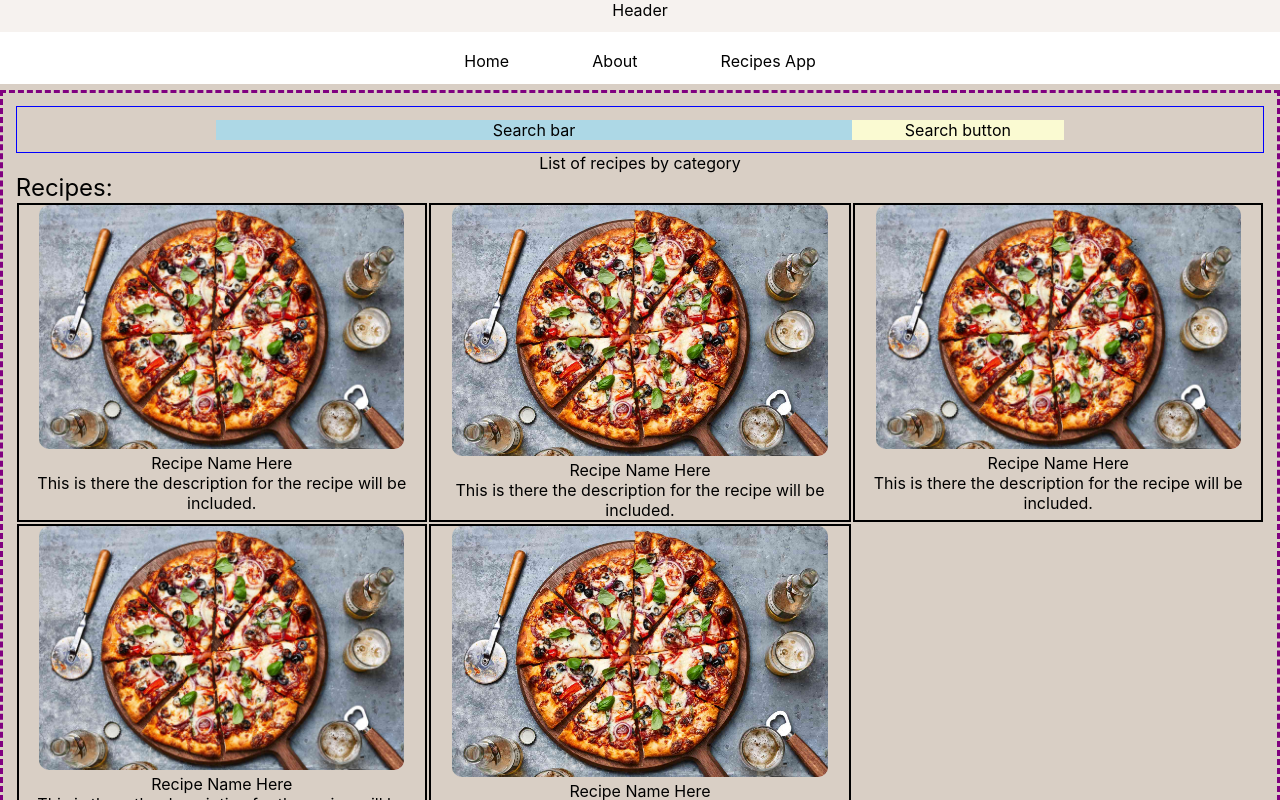
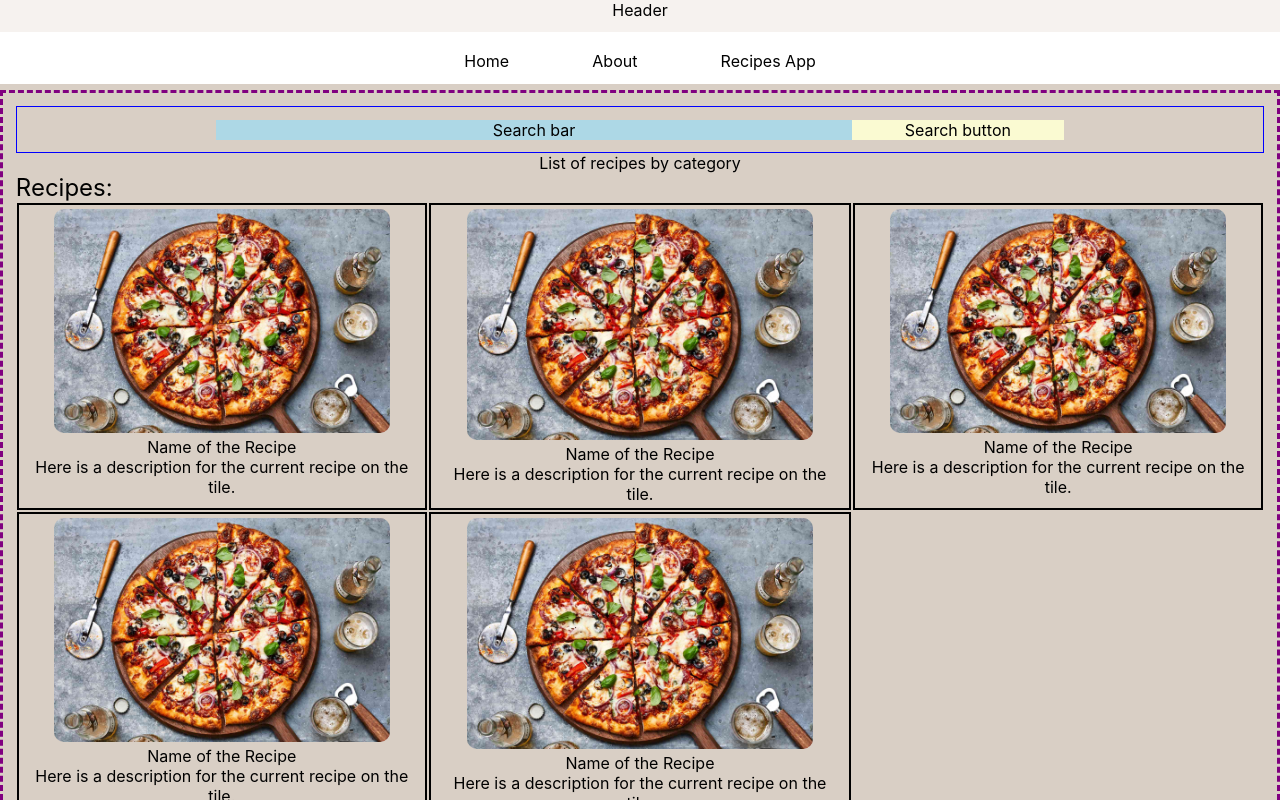
Before and after one commit to griseldasanchez/apps, a React (Create React App) app: page /recipes-app in a window 1280 px wide. Shown: the top 800 px of the page. Built offline with nearby package versions, Linux system fonts and the light colour scheme.

Commit message:
General clean up to get link setup and routing for tiles

```diff
--- a/src/App.js
+++ b/src/App.js
@@ -11,6 +11,7 @@ import { createBrowserRouter,
 import Home from './components/Home/Home';
 import About from './components/About';
 import RecipesApp from'./components/Recipes/RecipesApp';
+import { dataLoader } from './components/Recipes/RecipesApp';
 import Footer from './components/Footer/Footer';
 import RecipeDetails from './components/Recipes/RecipeDetails';
 // eslint-disable-next-line
@@ -19,8 +20,39 @@ import NavigationBar from './components/NavigationBar';
 // Styles
 import './App.css';
 
+function App() {
 
-const Root = () => {
+  const router = createBrowserRouter(
+    createRoutesFromElements(
+      <Route path="/" element={<Root /> }>
+        <Route index element={<Home />}></Route>
+        <Route path="/about" element={<About />}></Route>
+        <Route path="/recipes-app" element={<RecipesApp />} loader={dataLoader}></Route>
+        <Route path="/recipe-details" element={<RecipeDetails />}></Route>
+      </Route>
+    )
+  )
+
+  return (
+
+      <div id="App">
+        <header id="app-header">Header</header>
+
+        <body id="app-body">
+          <div>
+            <RouterProvider router={router} />
+          </div>
+        </body>
+
+        <footer id="app-footer">
+          <Footer />
+        </footer>
+      </div>
+
+  );
+}
+
+export const Root = () => {
   return (
     <>
     {/* Navigation Bar Routes */}
@@ -37,37 +69,4 @@ const Root = () => {
   )
 }
 
-function App() {
-
-  const router = createBrowserRouter(
-    createRoutesFromElements(
-      <Route path="/" element={<Root /> }>
-        <Route index element={<Home />}></Route>
-        <Route path="/about" element={<About />}></Route>
-        <Route path="/recipes-app" element={<RecipesApp />}></Route>
-        <Route path="/recipe-details" element={<RecipeDetails />}></Route>
-      </Route>
-    )
-  )
-
-  return (
-
-      <div id="App">
-        <header id="app-header">Header</header>
-
-        <body id="app-body">
-          <div>
-            {/* <NavigationBar /> */}
-            <RouterProvider router={router} />
-          </div>
-        </body>
-
-        <footer id="app-footer">
-          <Footer />
-        </footer>
-      </div>
-
-  );
-}
-
 export default App;
--- a/src/components/Recipes/AllRecipes.css
+++ b/src/components/Recipes/AllRecipes.css
@@ -44,6 +44,7 @@
   .recipes-grid-container > div {
     border: 2px solid black;
     margin: 1px;
+    padding: 1% 4%;
     text-align: center;
   }
 
--- a/src/components/Recipes/AllRecipes.js
+++ b/src/components/Recipes/AllRecipes.js
@@ -1,17 +1,21 @@
 import React from 'react';
-import './AllRecipes.css';
+
+// Components
 import RecipeTile from './RecipeTile';
 
-export default function AllRecipes() {
+// Styles
+import './AllRecipes.css';
+
+export default function AllRecipes(state) {
   return (
     <div>
       <div className="search-header-name">Recipes:</div>
       <div className="recipes-grid-container">
-        <RecipeTile />
-        <RecipeTile />
-        <RecipeTile />
-        <RecipeTile />
-        <RecipeTile />
+        <RecipeTile information={state}/>
+        <RecipeTile information={state}/>
+        <RecipeTile information={state}/>
+        <RecipeTile information={state}/>
+        <RecipeTile information={state}/>
     </div>
     </div>
   );
--- a/src/components/Recipes/RecipeDetails.js
+++ b/src/components/Recipes/RecipeDetails.js
@@ -1,9 +1,16 @@
 import React from 'react';
 
-export default function RecipeDetails() {
+export default function RecipeDetails( ) {
   return (
    <div>
       <div>This is the Recipe Details Page.</div>
+        <div>Recipe Component</div>
+        <div>Navigation bar within recipe - edit, delete, save, share</div>
+          <li>Name: __ </li>
+          <li>Description </li>
+          <li>Image if it exists</li>
+          <li>Ingredients</li>
+          <li>Instructions</li>
    </div>
   )
 }
--- a/src/components/Recipes/RecipeTile.js
+++ b/src/components/Recipes/RecipeTile.js
@@ -4,16 +4,17 @@ import { Link } from 'react-router-dom';
 // Styles
 import './AllRecipes';
 
-export default function RecipeTile() {
+export default function RecipeTile( information ) {
+
   return (
     <div>
-      <Link to="/recipe-details" className="recipe-link">
+      <Link to={{ pathname: '/recipe-details' }} className="recipe-link">
         <div className="recipe-item">
           <img src="/assets/images/2652401_QFSSL_SupremePizza_00072-d910a935ba7d448e8c7545a963ed7101.jpg" className="recipe-thumbnail" alt="Recipe Thumbnail" />
           <br />
-          Recipe Name Here
+          {information.information.state.name}
           <br />
-          This is there the description for the recipe will be included.
+          {information.information.state.description}
         </div>
       </Link>
     </div>
--- a/src/components/Recipes/RecipesApp.js
+++ b/src/components/Recipes/RecipesApp.js
@@ -1,26 +1,34 @@
 import React from 'react';
+import { useLoaderData } from 'react-router-dom';
+
+// Components
 import SearchRecipes from './SearchRecipes';
 import AllRecipes from './AllRecipes';
+
+// Styles
 import './AllRecipes.css';
 
 export default function RecipesApp() {
+
+  const informationUrl = useLoaderData();
+
   return (
    <div id="recipes-app">
-      {/* <div>This is the for the Recipes App.</div> */}
-      {/* <p>Features Needed</p> */}
 
       <SearchRecipes/>
 
       <div>List of recipes by category</div>
-      <AllRecipes />
+      <AllRecipes state={informationUrl}/>
 
-        <div>Recipe Component</div>
-        <div>Navigation bar within recipe - edit, delete, save, share</div>
-          <li>Name</li>
-          <li>Description</li>
-          <li>Image if it exists</li>
-          <li>Ingredients</li>
-          <li>Instructions</li>
    </div>
   )
 }
+
+export const dataLoader = () => {
+  const recipe = {
+    name: "Name of the Recipe",
+    description: "Here is a description for the current recipe on the tile."
+  }
+
+  return recipe;
+}
```
